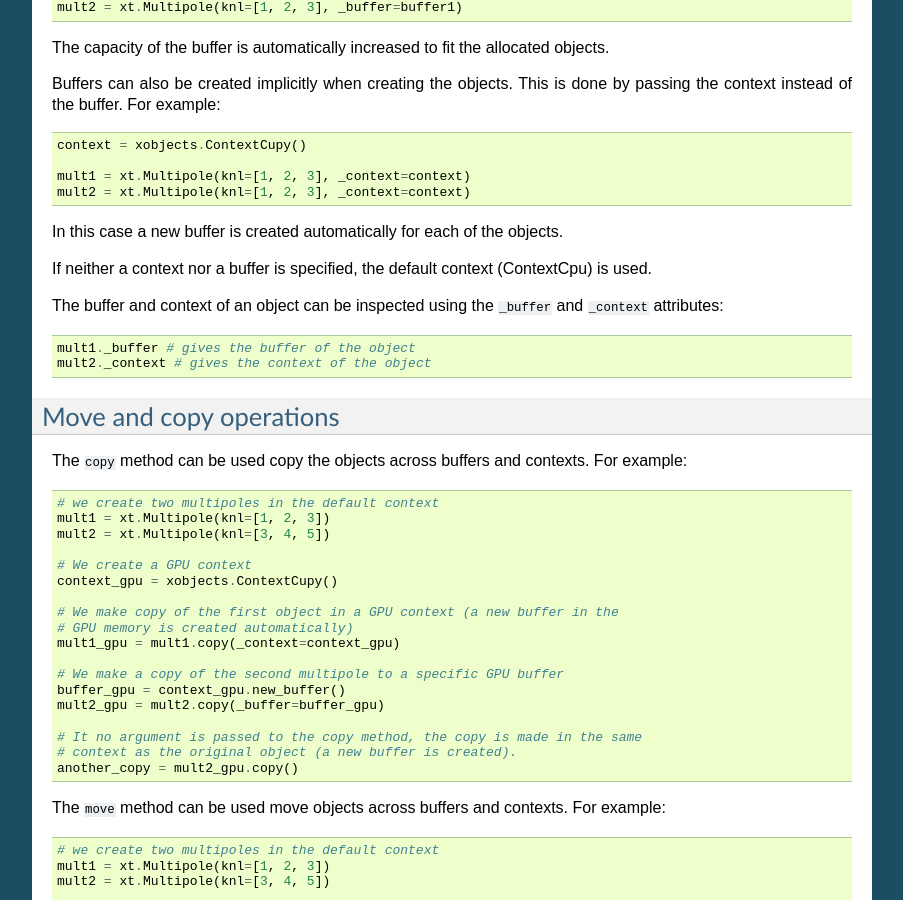
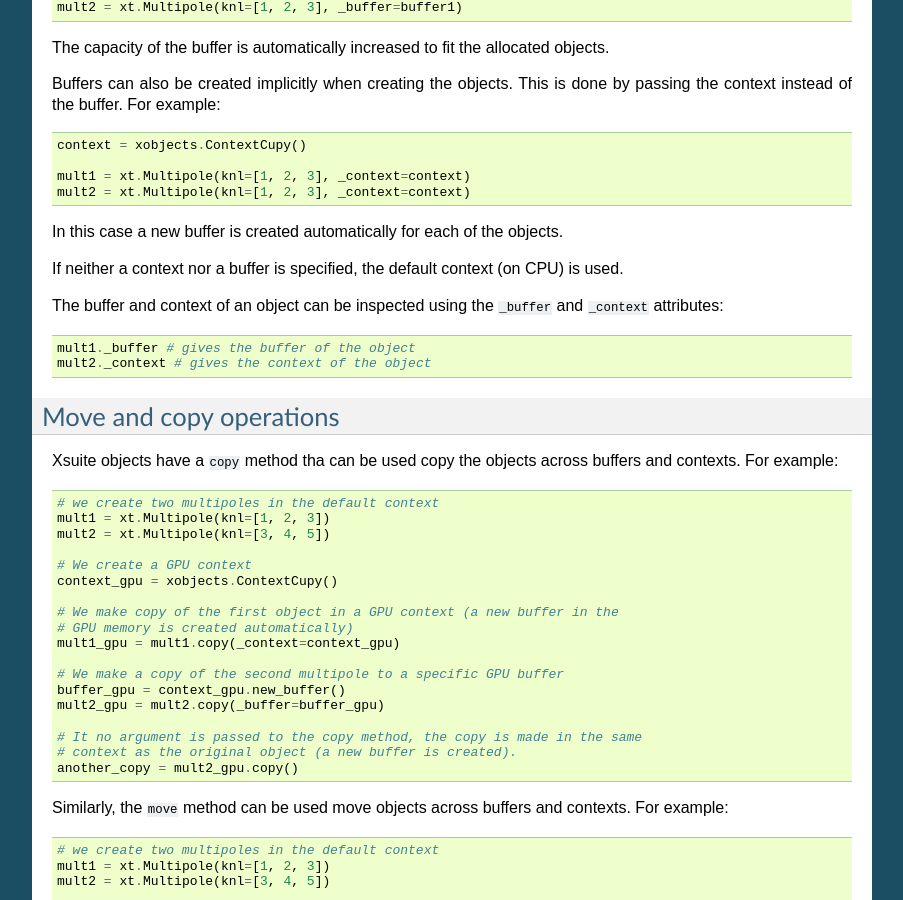
Before and after one commit to xsuite/xsuite, a Sphinx documentation site: the page built from docs/xsuite_data_management.rst, in a window 1280 px wide and 900 px high, scrolled down 1545 px. Shown: the whole window, without its empty margins (198-1101 px from the left). Built offline with Sphinx 7.4.7, drawn with Linux system fonts in a browser that asks for light colours.

Commit message:
Quick push

````diff
--- a/docs/xsuite_data_management.rst
+++ b/docs/xsuite_data_management.rst
@@ -15,7 +15,7 @@ also an "xobject" that can be optionally stored on GPU and made accessible to
 the C code used in the implementation.
 
 The set of attributes accessible in C and the corresponding types can be found in
-the ```_xofields``` dictionary attached to the class. For example:
+the ``_xofields`` dictionary attached to the class. For example:
 
 .. code-block:: python
 
@@ -103,7 +103,7 @@ by passing the context instead of the buffer. For example:
 
 In this case a new buffer is created automatically for each of the objects.
 
-If neither a context nor a buffer is specified, the default context (ContextCpu)
+If neither a context nor a buffer is specified, the default context (on CPU)
 is used.
 
 The buffer and context of an object can be inspected using the ``_buffer`` and
@@ -117,8 +117,8 @@ The buffer and context of an object can be inspected using the ``_buffer`` and
 Move and copy operations
 ========================
 
-The ``copy`` method can be used copy the objects across buffers and contexts.
-For example:
+Xsuite objects have a ``copy`` method tha can be used copy the objects across
+buffers and contexts. For example:
 
 .. code-block:: python
 
@@ -142,7 +142,7 @@ For example:
     another_copy = mult2_gpu.copy()
 
 
-The ``move`` method can be used move objects across buffers and contexts.
+Similarly, the ``move`` method can be used move objects across buffers and contexts.
 For example:
 
 .. code-block:: python
````
